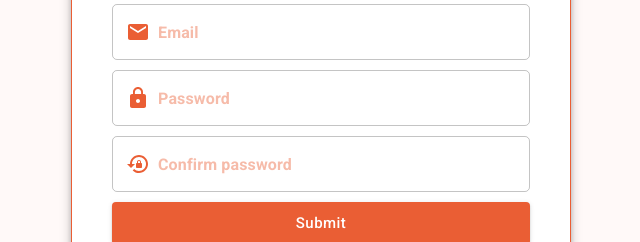
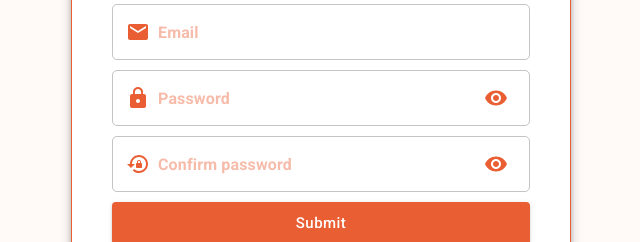
Before and after one commit to DanielVuk/frontend-RealEstateTracker, a React (Create React App) app: page / in a window 1280 px wide. Both pictures are taken after a click on the button "REGISTER". Shown: the part 411-653 px from the top of the page, without its empty margins (319-959 px from the left). Built offline with nearby package versions, Linux system fonts and the light colour scheme.

Commit message:
Minor changes

```diff
--- a/src/pages/Auth.js
+++ b/src/pages/Auth.js
@@ -2,6 +2,7 @@ import {
   Box,
   Button,
   Divider,
+  IconButton,
   InputAdornment,
   TextField,
   Typography,
@@ -13,10 +14,28 @@ import logo from "../assets/logo.png";
 import { useTheme } from "@mui/material/styles";
 import LockIcon from "@mui/icons-material/Lock";
 import LockResetIcon from "@mui/icons-material/LockReset";
+import Visibility from "@mui/icons-material/Visibility";
+import VisibilityOff from "@mui/icons-material/VisibilityOff";
 
 const Auth = () => {
   const theme = useTheme();
   const [isLogin, setIsLogin] = useState(true);
+  const [showPassword, setShowPassword] = useState(false);
+
+  const [email, setEmail] = useState("");
+  const [password, setPassword] = useState("");
+  const [confirmationPass, setConfirmationPass] = useState("");
+
+  const submit = async (event) => {
+    event.preventDefault();
+
+    try {
+      console.log("email: ", email);
+      console.log("password: ", password);
+      console.log("confirmation: ", confirmationPass);
+    } catch (error) {}
+  };
+
   return (
     <Stack
       alignItems="center"
@@ -46,12 +65,14 @@ const Auth = () => {
           {isLogin ? "Login" : "Create account"}
         </Typography>
         <Divider sx={{ marginBottom: "20px" }} />
-        <Box component="form">
+        <Box component="form" onSubmit={submit}>
           <TextField
             fullWidth
+            onChange={(e) => setEmail(e.target.value)}
             placeholder="Email"
             required
             type="email"
+            value={email}
             InputProps={{
               startAdornment: (
                 <InputAdornment position="start">
@@ -62,12 +83,26 @@ const Auth = () => {
           ></TextField>
           <TextField
             fullWidth
+            onChange={(e) => setPassword(e.target.value)}
             placeholder="Password"
-            type="password"
+            required
+            type={showPassword ? "text" : "password"}
+            value={password}
             InputProps={{
               startAdornment: (
                 <InputAdornment position="start">
                   <LockIcon color="primary"></LockIcon>
+                </InputAdornment>
+              ),
+              endAdornment: (
+                <InputAdornment position="end">
+                  <IconButton onClick={() => setShowPassword(!showPassword)}>
+                    {showPassword ? (
+                      <VisibilityOff color="primary" />
+                    ) : (
+                      <Visibility color="primary" />
+                    )}
+                  </IconButton>
                 </InputAdornment>
               ),
             }}
@@ -75,12 +110,26 @@ const Auth = () => {
           {!isLogin && (
             <TextField
               fullWidth
+              onChange={(e) => setConfirmationPass(e.target.value)}
               placeholder="Confirm password"
-              type="password"
+              required
+              type={showPassword ? "text" : "password"}
+              value={confirmationPass}
               InputProps={{
                 startAdornment: (
                   <InputAdornment position="start">
                     <LockResetIcon color="primary"></LockResetIcon>
+                  </InputAdornment>
+                ),
+                endAdornment: (
+                  <InputAdornment position="end">
+                    <IconButton onClick={() => setShowPassword(!showPassword)}>
+                      {showPassword ? (
+                        <VisibilityOff color="primary" />
+                      ) : (
+                        <Visibility color="primary" />
+                      )}
+                    </IconButton>
                   </InputAdornment>
                 ),
               }}
@@ -90,6 +139,7 @@ const Auth = () => {
             fullWidth
             size="large"
             sx={{ textTransform: "none", marginTop: "5px" }}
+            type="submit"
             variant="contained"
           >
             Submit
@@ -100,7 +150,15 @@ const Auth = () => {
                 ? "Don't have an account? Create one now"
                 : "Already have an account?"}
             </Typography>
-            <Button variant="text" onClick={() => setIsLogin(!isLogin)}>
+            <Button
+              variant="text"
+              onClick={() => {
+                setIsLogin(!isLogin);
+                setEmail("");
+                setPassword("");
+                setConfirmationPass("");
+              }}
+            >
               {isLogin ? "Register" : "Login"}
             </Button>
           </Stack>
```
Also changed, not shown: src/pages/Home.js (added, +7 -0 lines).
